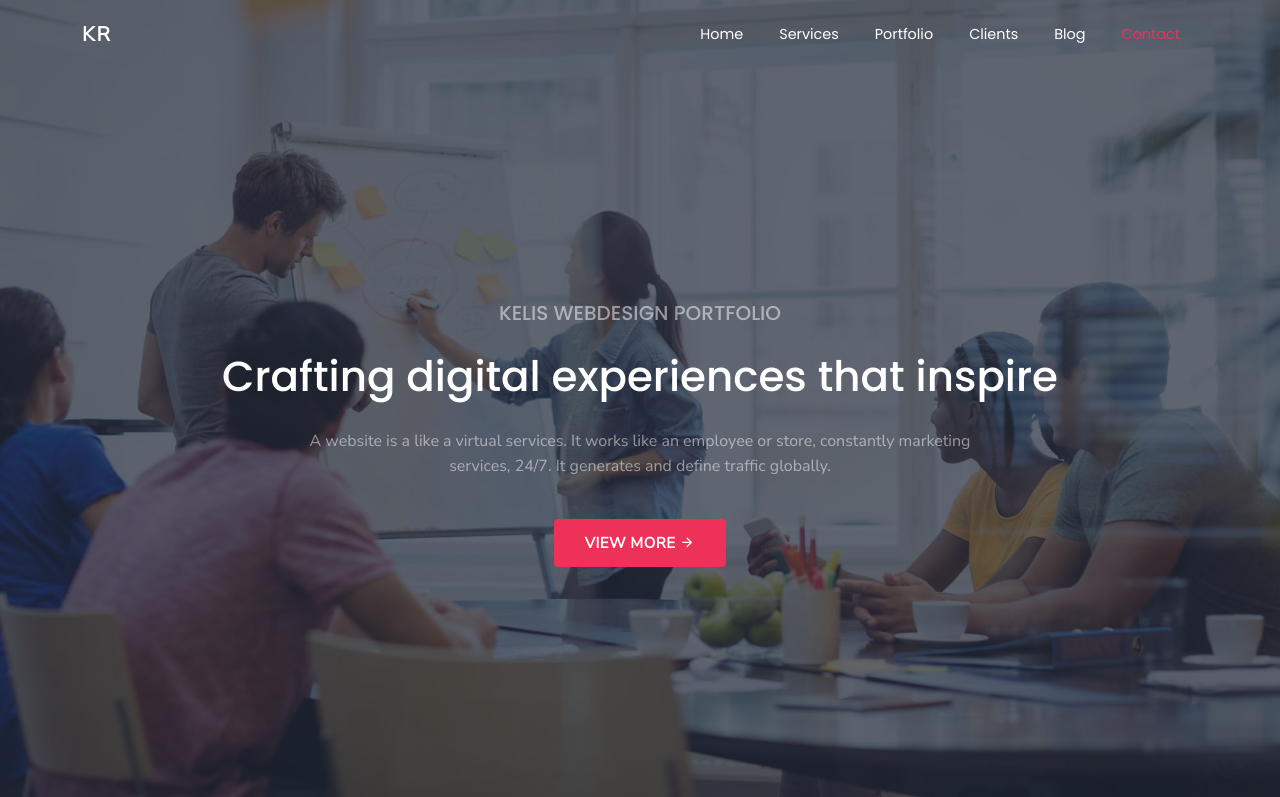
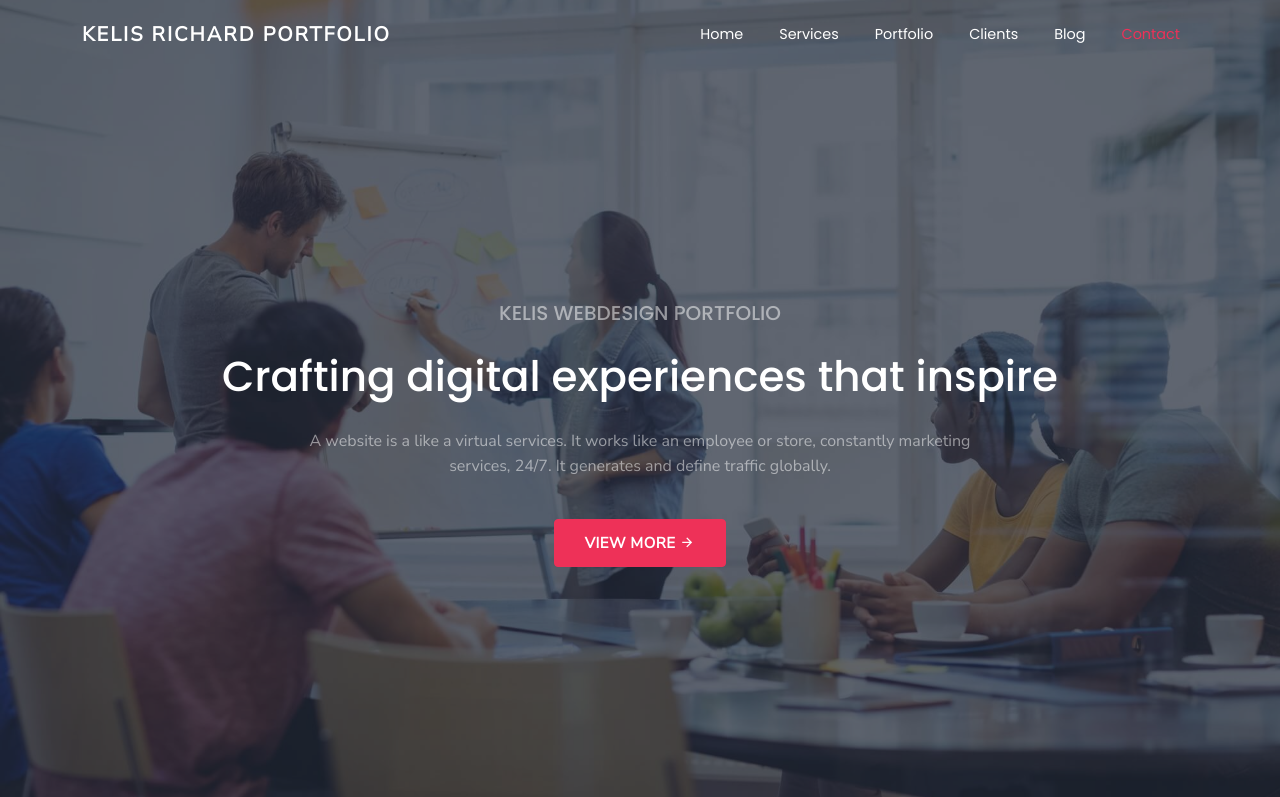
Before and after one commit to kelismor/kelismor.github.io, a plain HTML site: page index.html in a window 1280 px wide. Shown: the top 797 px of the page. Drawn offline with Linux system fonts and the light colour scheme.

Commit message:
Update index.html

```diff
--- a/index.html
+++ b/index.html
@@ -37,7 +37,7 @@
         <!-- STRAT NAVBAR -->
         <nav id="navbar" class="navbar navbar-expand-lg fixed-top sticky">
             <div class="container">
-                <a class="navbar-brand logo" href="#">KR</a>
+                <a class="navbar-brand logo" href="#">KELIS RICHARD PORTFOLIO</a>
                 <button class="navbar-toggler" type="button" data-bs-toggle="collapse" data-bs-target="#navbarCollapse"
                     aria-controls="navbarCollapse" aria-expanded="false" aria-label="Toggle navigation">
                     <span class="mdi mdi-menu"></span>
```
